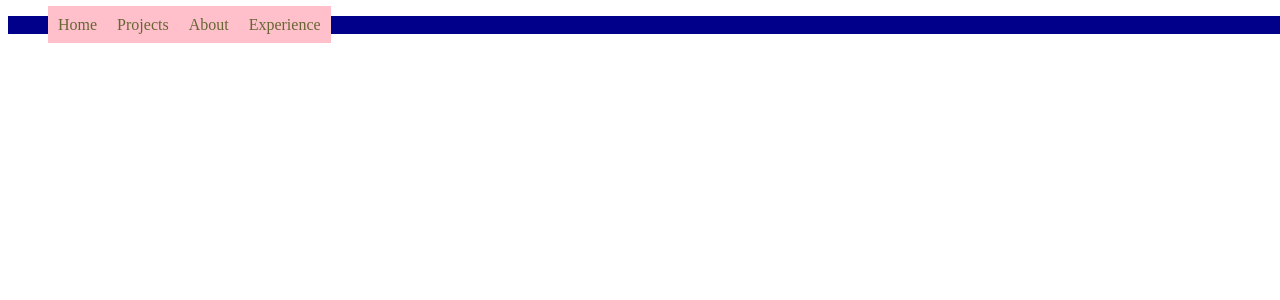
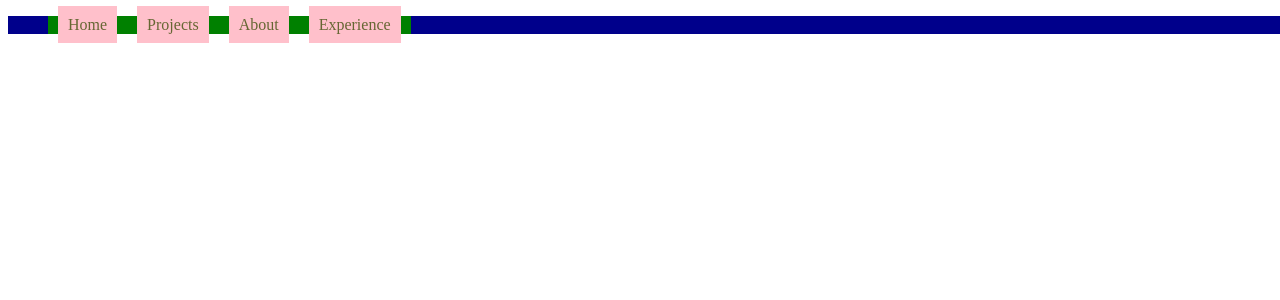
Before and after one commit to Alex7254/plant-ecommerce, a Next.js app in the folder frontend/: page / in a window 1280 px wide. Shown: the top 300 px of the page. Built offline with nearby package versions, Linux system fonts and the light colour scheme.

Commit message:
add font and remove unused folder

```diff
--- a/frontend/Components/Navigation/NavigationItems/NavigationItem/NavigationItem.tsx
+++ b/frontend/Components/navigation/NavigationItem.tsx
@@ -11,6 +11,7 @@
     background-color: pink;
     color: #666633;
     padding: 10px;
+    margin: 0 10px;
 `;
 
 const navigationItem = (props) => (
--- a/frontend/Components/Navigation/NavigationItems/NavigationItems.tsx
+++ b/frontend/Components/navigation/NavigationItems.tsx
@@ -1,6 +1,6 @@
 import React from 'react';
 
-import NavigationItem from './navigationItem/NavigationItem';
+import NavigationItem from './NavigationItem';
 import styled from 'styled-components'
 
 const StyledUl = styled.ul`
--- a/frontend/pages/index.tsx
+++ b/frontend/pages/index.tsx
@@ -2,7 +2,7 @@
 // import styles from '../styles/Home.module.scss'
 // import React from 'react';
 
-import NavigationItems from '../components/navigation/navigationItems/NavigationItems';
+import NavigationItems from '../components/navigation/NavigationItems';
 
 export default function Home() {
   return (
--- a/frontend/styles/global.scss
+++ b/frontend/styles/global.scss
@@ -1,14 +1,15 @@
-html,
+@import url("https://fonts.googleapis.com/css2?family=Poppins:wght@300;500;700&display=swap");
+
 body {
-  padding: 0;
-  margin: 0;
-  font-family: -apple-system, BlinkMacSystemFont, Segoe UI, Roboto, Oxygen, Ubuntu, Cantarell, Fira Sans, Droid Sans,
-    Helvetica Neue, sans-serif;
+  font-family: "Poppins", -apple-system, BlinkMacSystemFont, Segoe UI, Roboto, Oxygen, Ubuntu, Cantarell, Fira Sans,
+    Droid Sans, Helvetica Neue, sans-serif;
 }
 
 a {
-  color: inherit;
   text-decoration: none;
+  font-size: 14px;
+  font-weight: 300;
+  letter-spacing: 0.5px;
 }
 
 * {
```
